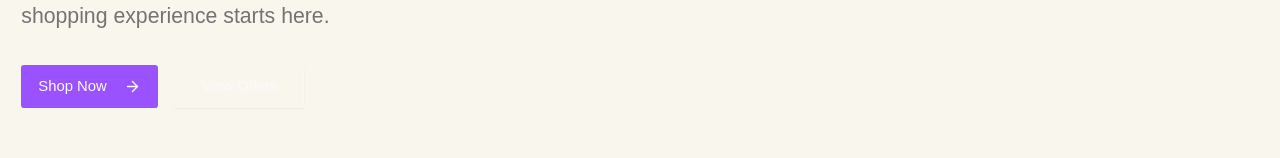
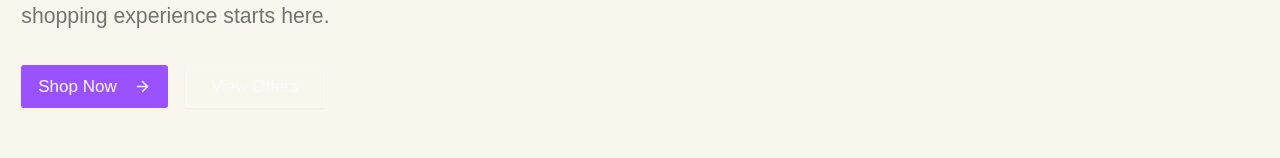
Before and after one commit to palashnath880/react-cart, a Next.js app: page / in a window 1280 px wide. Shown: the part 461-619 px from the top of the page. Built offline with nearby package versions, Linux system fonts and the light colour scheme; no server answers; the database is empty; a web font is replaced by a local one.

Commit message:
input and button font-size updated

```diff
--- a/src/app/globals.css
+++ b/src/app/globals.css
@@ -121,6 +121,14 @@
   :root {
     font-size: 17px;
   }
+  input,
+  textarea,
+  select {
+    @apply !text-base;
+  }
+  button {
+    @apply !cursor-pointer !text-base;
+  }
 }
 
 body {
```
